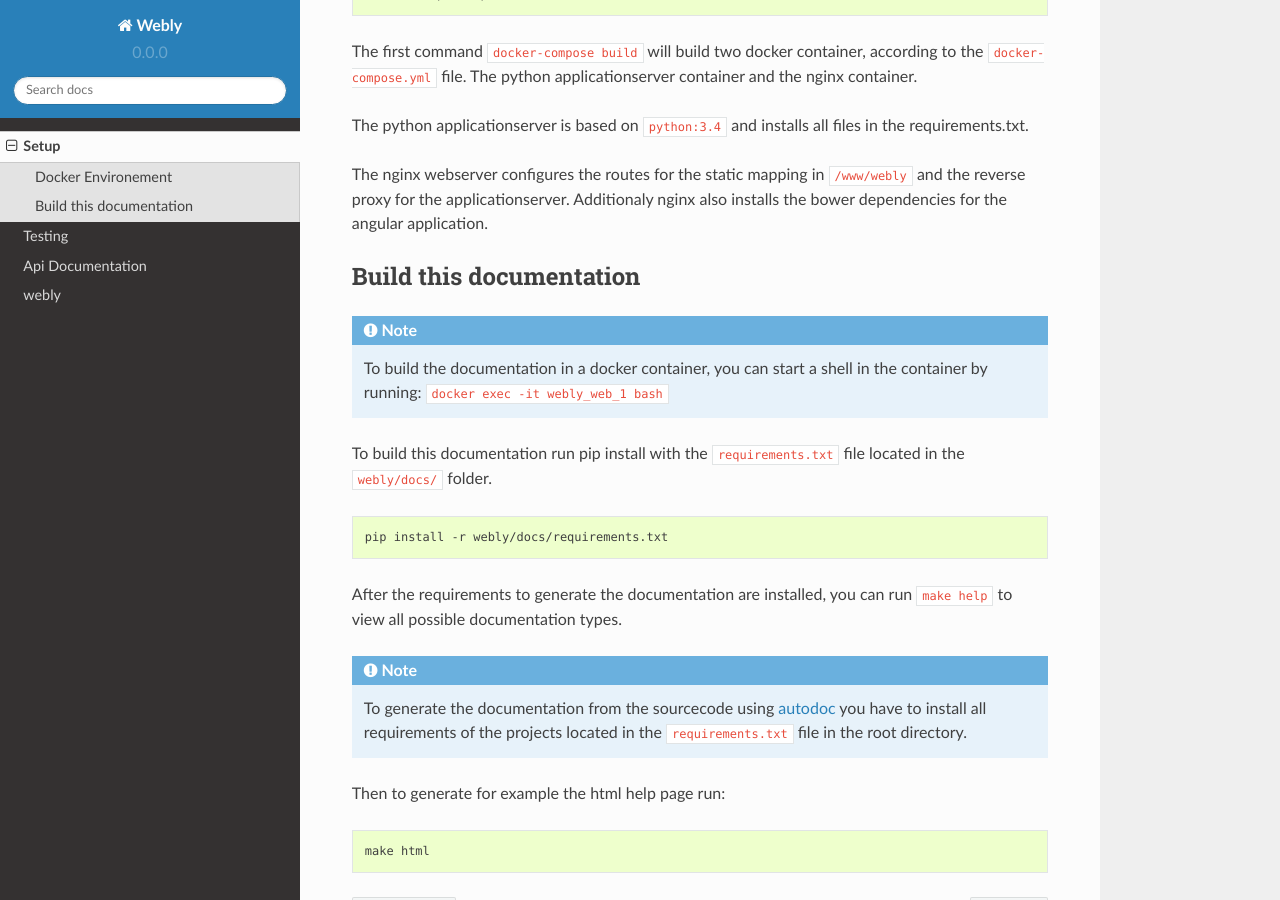
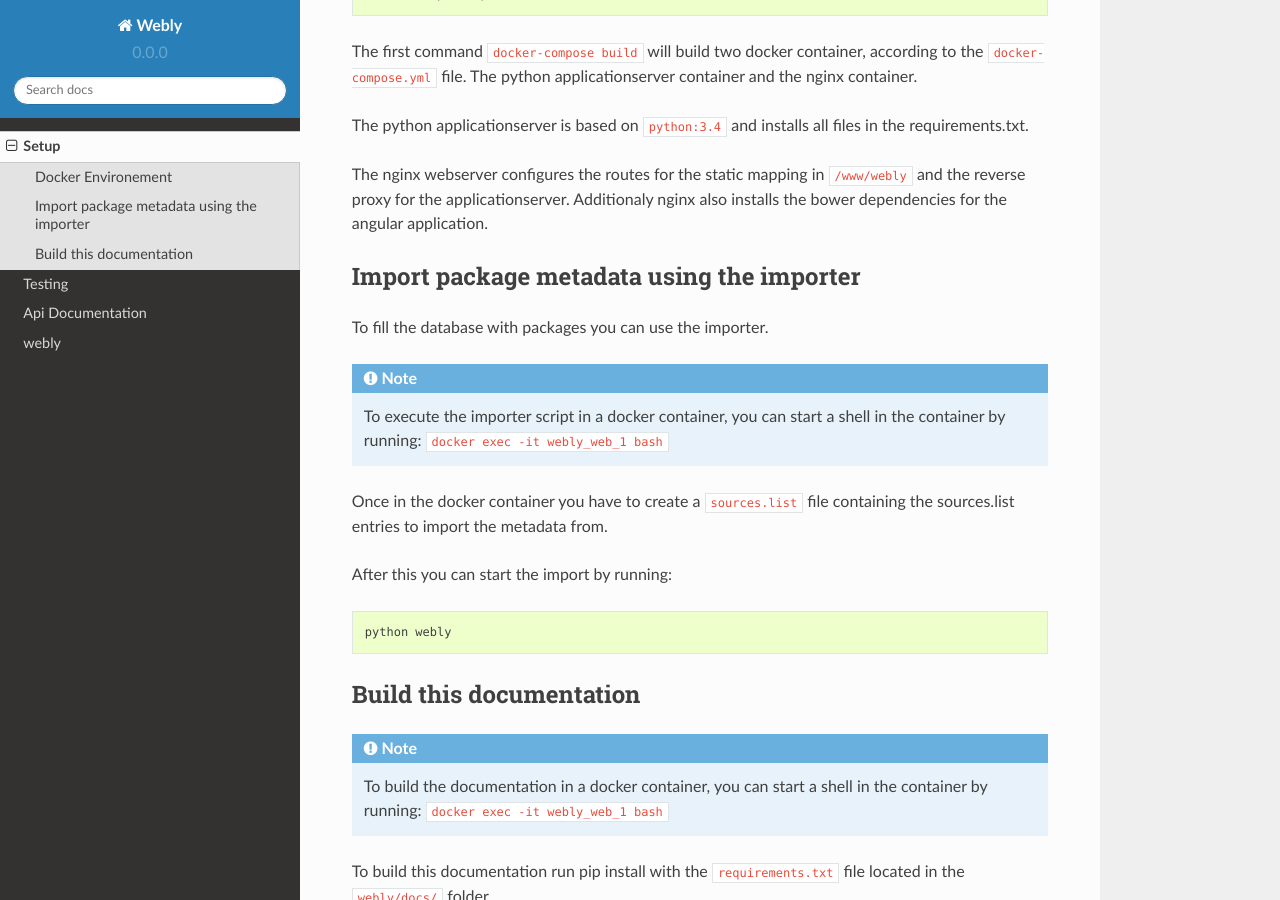
Before and after one commit to randombenj/habt, a Sphinx documentation site: the page built from webly/docs/parts/setup.rst, in a window 1280 px wide and 900 px high, scrolled down 705 px. Built offline with Sphinx 7.4.7 and the Read the Docs theme 2.0.0, drawn with Linux system fonts in a browser that asks for light colours.

Commit message:
Add importer documentation

```diff
--- a/webly/docs/parts/setup.rst
+++ b/webly/docs/parts/setup.rst
@@ -47,6 +47,25 @@ The nginx webserver configures the routes for the static mapping in
 Additionaly nginx also installs the bower dependencies for the
 angular application.
 
+Import package metadata using the importer
+-----------------------------------------
+
+To fill the database with packages you can use the importer.
+
+.. note::
+   To execute the importer script in a docker container,
+   you can start a shell in the container by running: ``docker exec -it webly_web_1 bash``
+
+Once in the docker container you have to create a ``sources.list`` file
+containing the sources.list entries to import the metadata from.
+
+After this you can start the import by running:
+
+.. code-block:: bash
+
+  python webly
+
+
 Build this documentation
 ------------------------
 
```
